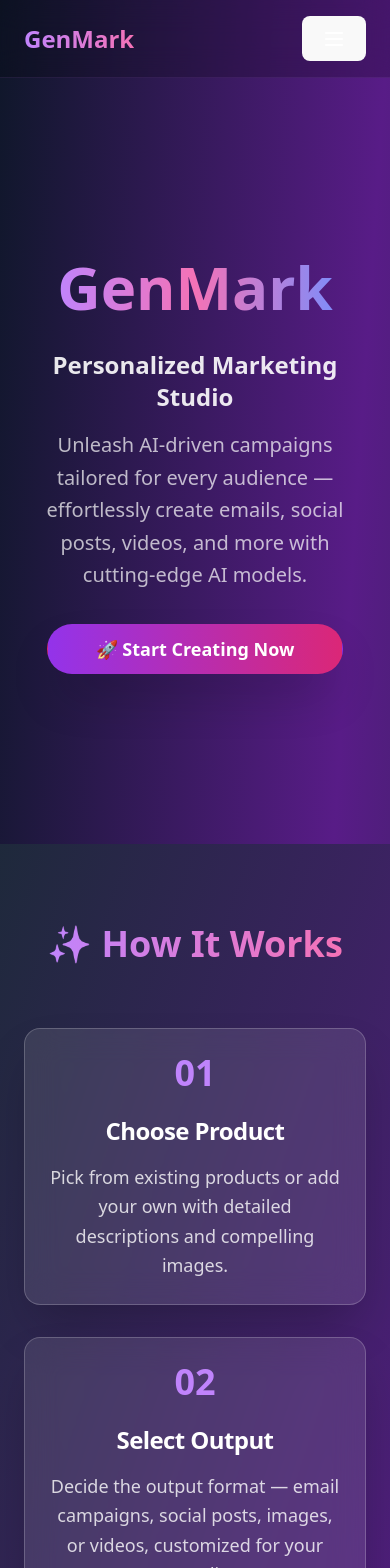
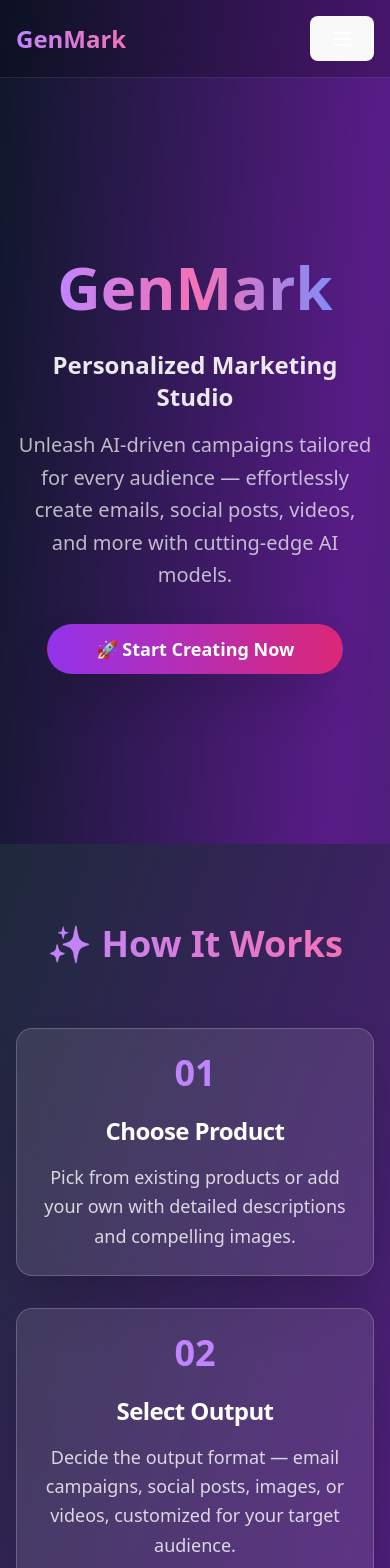
Before and after one commit to 984-ISHU/GenMark, a React (Vite) app in the folder frontend/: page / in a window 390 px wide. Shown: the top 1568 px of the page. Built offline with nearby package versions, Linux system fonts and the light colour scheme.

Commit message:
Made changes for production

```diff
--- a/frontend/src/pages/Automation.jsx
+++ b/frontend/src/pages/Automation.jsx
@@ -144,7 +144,7 @@ const Automation = () => {
         body: JSON.stringify({
           subject: `GenMark: ${state.projectName}`,
           html_body: html,
-          recipients: ['ishaanmc7@gmail.com']
+          recipients: []
         })
       });
 
--- a/frontend/src/pages/Home.jsx
+++ b/frontend/src/pages/Home.jsx
@@ -48,10 +48,10 @@ const Home = () => {
   ];
 
   return (
-    <div className="w-screen bg-gradient-to-br from-slate-900 via-purple-900 to-slate-800 font-sans text-white">
+    <div className="min-h-screen w-screen bg-gradient-to-br from-slate-900 via-purple-900 to-slate-800 font-sans text-white overflow-x-hidden">
       {/* Navigation Bar */}
-      <nav className="fixed top-0 left-0 right-0 bg-black/20 backdrop-blur-lg border-b border-purple-400/10 z-50">
-        <div className="max-w-7xl mx-auto px-6 py-4">
+      <nav className="fixed top-0 left-0 right-0 bg-black/20 backdrop-blur-lg border-b border-white/10 z-50">
+        <div className="max-w-7xl mx-auto px-4 md:px-6 py-4">
           <div className="flex items-center justify-between">
             <div className="text-2xl font-bold bg-gradient-to-r from-purple-400 to-pink-400 bg-clip-text text-transparent">
               GenMark
@@ -117,7 +117,7 @@ const Home = () => {
       </nav>
 
       {/* Hero Section */}
-      <section id="home" className="min-h-screen flex flex-col items-center justify-center text-center px-6 pt-20">
+      <section id="home" className="min-h-screen flex flex-col items-center justify-center text-center px-4 md:px-6 pt-20">
         <div className="max-w-6xl mx-auto">
           <div className="mb-8">
             <h1 className="text-6xl md:text-7xl font-extrabold mb-6 leading-tight">
@@ -142,7 +142,7 @@ const Home = () => {
       </section>
 
       {/* How it Works */}
-      <section id="how-it-works" className="min-h-screen flex flex-col justify-center py-20 px-6 bg-gradient-to-br from-slate-800 to-purple-900">
+      <section id="how-it-works" className="min-h-screen flex flex-col justify-center py-20 px-4 md:px-6 bg-gradient-to-br from-slate-800 to-purple-900">
         <div className="max-w-7xl mx-auto">
           <h2 className="text-4xl md:text-5xl font-bold text-center mb-16">
             <span className="bg-gradient-to-r from-purple-400 to-pink-400 bg-clip-text text-transparent">
@@ -182,7 +182,7 @@ const Home = () => {
       </section>
 
       {/* Key Features */}
-      <section id="features" className="min-h-screen flex flex-col justify-center py-20 px-6 bg-gradient-to-br from-purple-900 to-slate-800">
+      <section id="features" className="min-h-screen flex flex-col justify-center py-20 px-4 md:px-6 bg-gradient-to-br from-purple-900 to-slate-800">
         <div className="max-w-7xl mx-auto">
           <h2 className="text-4xl md:text-5xl font-bold text-center mb-16">
             <span className="bg-gradient-to-r from-indigo-400 to-purple-400 bg-clip-text text-transparent">
@@ -222,7 +222,7 @@ const Home = () => {
       </section>
 
       {/* Live Preview / Demos */}
-      <section id="preview" className="min-h-screen flex flex-col justify-center py-20 px-6 bg-gradient-to-br from-slate-800 to-purple-900">
+      <section id="preview" className="min-h-screen flex flex-col justify-center py-20 px-4 md:px-6 bg-gradient-to-br from-slate-800 to-purple-900">
         <div className="max-w-7xl mx-auto">
           <h2 className="text-4xl md:text-5xl font-bold text-center mb-16">
             <span className="bg-gradient-to-r from-pink-400 to-purple-400 bg-clip-text text-transparent">
@@ -266,7 +266,7 @@ const Home = () => {
       </section>
 
       {/* Testimonials */}
-      <section id="testimonials" className="min-h-screen flex flex-col justify-center py-20 px-6 bg-gradient-to-br from-purple-900 to-slate-800">
+      <section id="testimonials" className="min-h-screen flex flex-col justify-center py-20 px-4 md:px-6 bg-gradient-to-br from-purple-900 to-slate-800">
         <div className="max-w-6xl mx-auto">
           <h2 className="text-4xl md:text-5xl font-bold text-center mb-16">
             <span className="bg-gradient-to-r from-purple-400 to-pink-400 bg-clip-text text-transparent">
@@ -311,8 +311,8 @@ const Home = () => {
 
       {/* Footer */}
       <footer className="py-8 text-center text-white/60 text-sm border-t border-white/10 bg-black/20 backdrop-blur-lg">
-        <div className="max-w-7xl mx-auto px-6">
-          <p>© 2025 GenMark. All rights reserved.</p>
+                  <div className="max-w-7xl mx-auto px-4 md:px-6">
+          <p>© 2025 GenMark. All rights reserved. | Powered by AI • Built for Marketers</p>
         </div>
       </footer>
     </div>
```
Also changed, not shown: frontend/src/lib/api.js, 1 other file (tests, documents, lock files or other folders).
